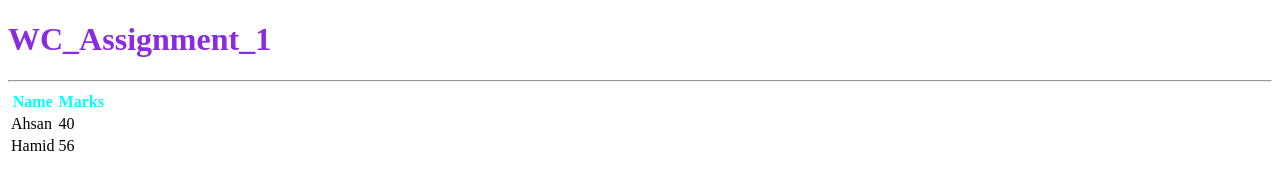
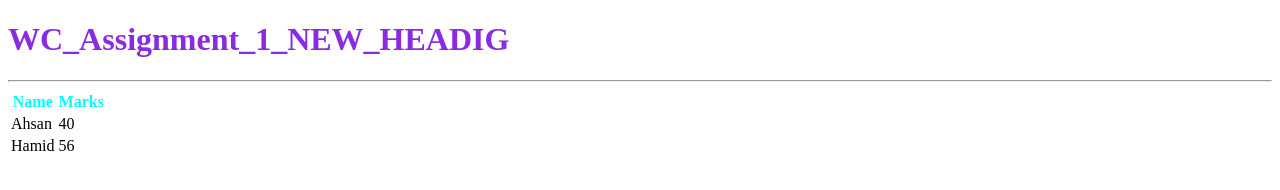
Before and after one commit to Malik-Ahsan/MC_Assignmemt1, a plain HTML site: page index.html in a window 1280 px wide. Drawn offline with Linux system fonts and the light colour scheme.

Commit message:
new commit

```diff
--- a/index.html
+++ b/index.html
@@ -8,7 +8,7 @@
     <title>Webpage</title>
 </head>
 <body>
-    <h1>WC_Assignment_1</h1>
+    <h1>WC_Assignment_1_NEW_HEADIG</h1>
     <hr>
     <table>
         <tr>
```
